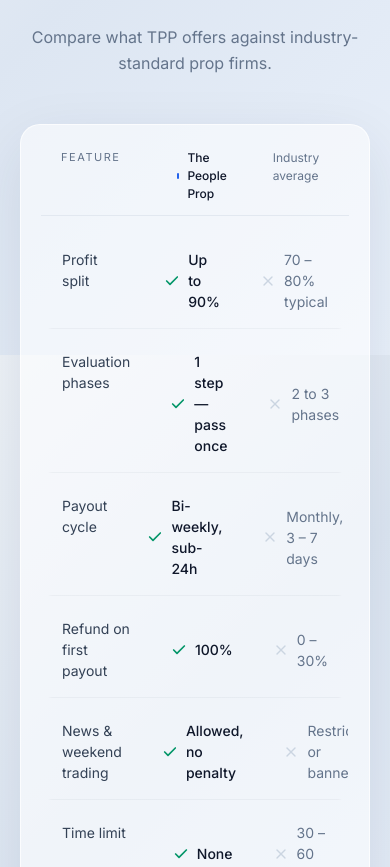
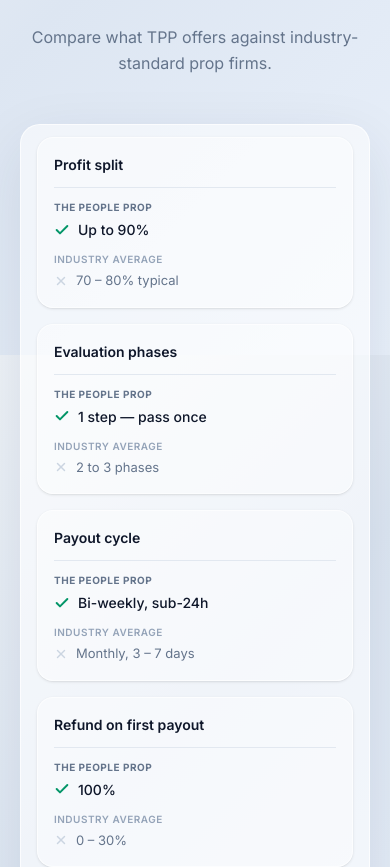
Before and after one commit to jatinkatariaaaa/thepeoplepropwebsite, a Next.js app: page / in a window 390 px wide. Shown: the part 7241-8108 px from the top of the page. Built offline with nearby package versions, Linux system fonts and the light colour scheme.

Commit message:
Implement mobile card layout for comparison table

```diff
--- a/src/components/landing/WhyChooseUs.tsx
+++ b/src/components/landing/WhyChooseUs.tsx
@@ -61,7 +61,10 @@ export function WhyChooseUs() {
         />
 
         <AnimatedSection>
-          <div className="evalsteps-panel overflow-hidden max-w-4xl mx-auto flex flex-col gap-2" style={{ padding: '12px' }}>
+          <div className="evalsteps-panel overflow-hidden max-w-4xl mx-auto flex flex-col gap-4 md:gap-2" style={{ padding: '12px' }}>
+
+            {/* Desktop Table Layout */}
+            <div className="hidden md:block">
               {/* Header */}
               <div className="grid grid-cols-[1.2fr_1fr_1fr] px-2 mb-2">
                 <div className="px-5 md:px-7 py-3 text-[11px] tracking-eyebrow text-[var(--ink-500)] border-b border-[var(--border)]">
@@ -104,6 +107,51 @@ export function WhyChooseUs() {
                 ))}
               </AnimatedSection>
             </div>
+
+            {/* Mobile Card Layout */}
+            <div className="block md:hidden">
+              <AnimatedSection stagger className="flex flex-col gap-4 px-1 pb-2">
+                {rows.map((r) => (
+                  <AnimatedItem key={`mobile-${r.feature}`}>
+                    <div className="rounded-2xl relative overflow-hidden bg-white/40 border border-white/60 shadow-sm flex flex-col p-4">
+
+                      {/* Feature Name */}
+                      <div className="text-[14px] font-semibold text-[var(--ink-950)] mb-3 pb-3 border-b border-[var(--border)]">
+                        {r.feature}
+                      </div>
+
+                      {/* Compare grid inside card */}
+                      <div className="flex flex-col gap-3">
+                        {/* TPP Row */}
+                        <div className="flex flex-col gap-1">
+                          <span className="text-[10px] uppercase tracking-wider font-bold text-[var(--ink-500)]">
+                            The People Prop
+                          </span>
+                          <div className="flex items-center gap-2 text-[14px] font-medium text-[var(--ink-950)]">
+                            <Check className="w-4 h-4 text-[var(--success)] shrink-0" strokeWidth={3} />
+                            {r.tpp}
+                          </div>
+                        </div>
+
+                        {/* Others Row */}
+                        <div className="flex flex-col gap-1">
+                          <span className="text-[10px] uppercase tracking-wider font-semibold text-[var(--ink-400)]">
+                            Industry Average
+                          </span>
+                          <div className="flex items-center gap-2 text-[13px] text-[var(--ink-500)]">
+                            <X className="w-3.5 h-3.5 text-[var(--ink-300)] shrink-0" strokeWidth={2.5} />
+                            {r.others}
+                          </div>
+                        </div>
+                      </div>
+
+                    </div>
+                  </AnimatedItem>
+                ))}
+              </AnimatedSection>
+            </div>
+
+          </div>
         </AnimatedSection>
       </div>
     </section>
```
Lines whose indentation alone changed are shown as unchanged.
